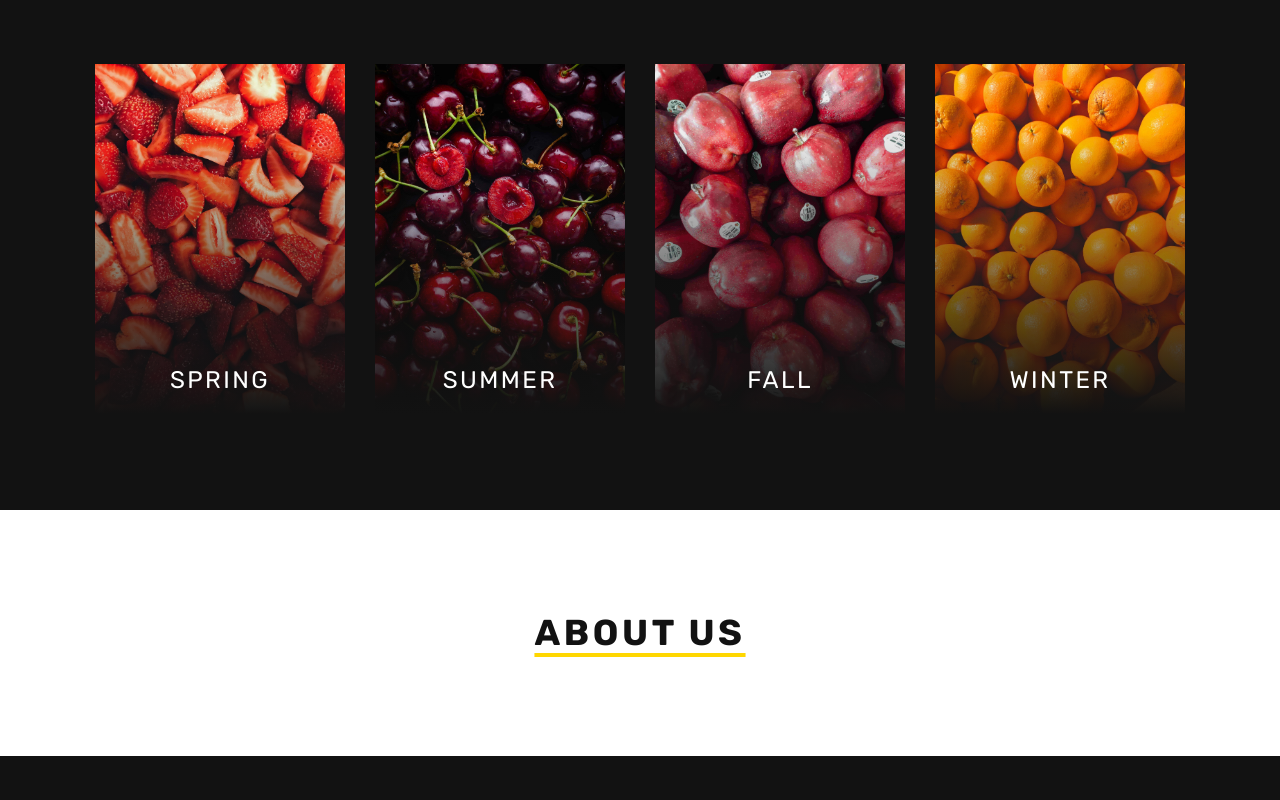
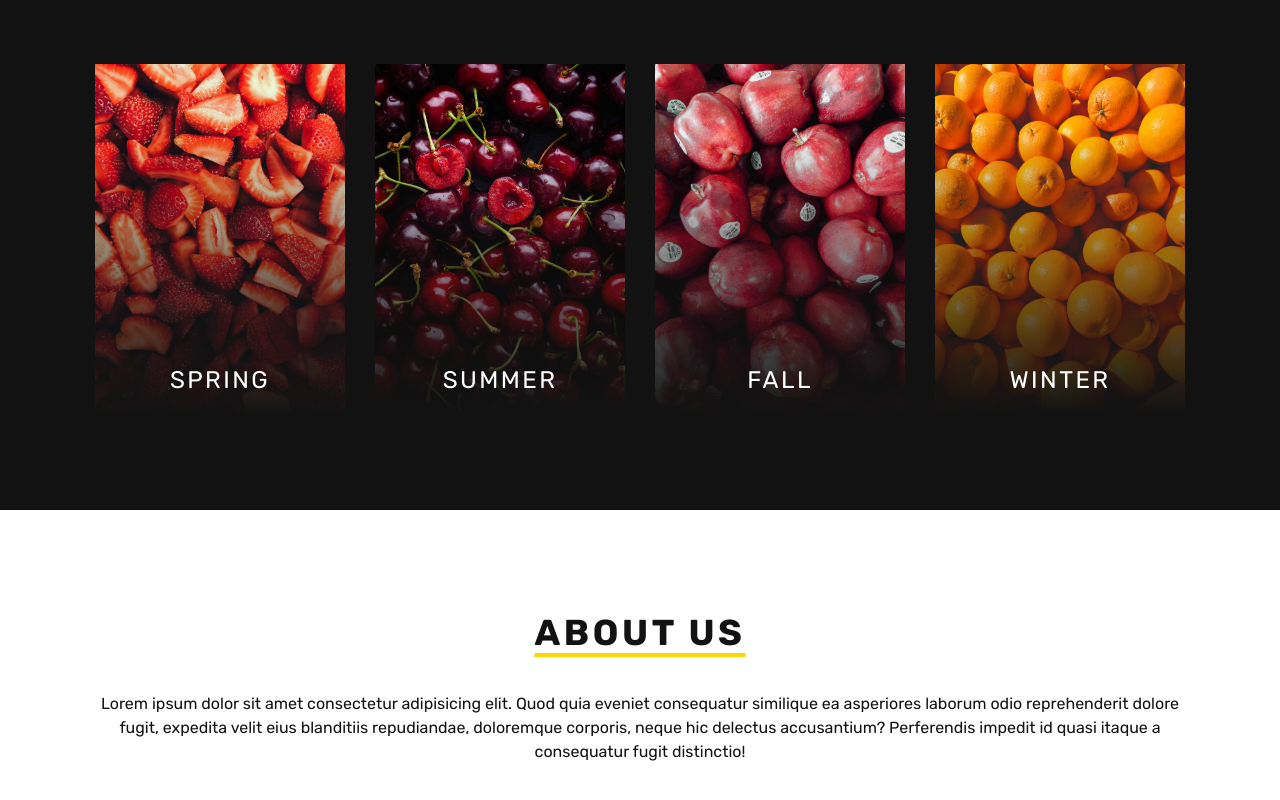
Before and after one commit to br14nn/fruitopia-frontend, a Next.js app: page / in a window 1280 px wide. Shown: the part 950-1750 px from the top of the page. Before the commit the page ends 1706 px from the top, so only its background shows below. Built offline with nearby package versions, Linux system fonts and the light colour scheme.

Commit message:
added text in about us section

```diff
--- a/src/app/page.tsx
+++ b/src/app/page.tsx
@@ -39,10 +39,17 @@ const Home = () => {
         </div>
       </section>
       <section className="flex min-h-fit w-full justify-center bg-secondary-default text-primary-default">
-        <div className="flex w-full max-w-[1800px] flex-col items-center gap-8 p-8 sm:gap-16 sm:p-16 lg:p-24">
+        <div className="flex w-full max-w-[1800px] flex-col items-center gap-8 p-8 sm:p-16 lg:p-24">
           <h2 className="w-full text-center text-md font-bold tracking-widest underline decoration-accent-default decoration-2 underline-offset-8 lg:text-lg xl:decoration-4">
             ABOUT US
           </h2>
+          <p className="text-center">
+            Lorem ipsum dolor sit amet consectetur adipisicing elit. Quod quia
+            eveniet consequatur similique ea asperiores laborum odio
+            reprehenderit dolore fugit, expedita velit eius blanditiis
+            repudiandae, doloremque corporis, neque hic delectus accusantium?
+            Perferendis impedit id quasi itaque a consequatur fugit distinctio!
+          </p>
         </div>
       </section>
     </main>
```
Also changed, not shown: src/assets/images/about-us-bg-min.jpg (deleted).
